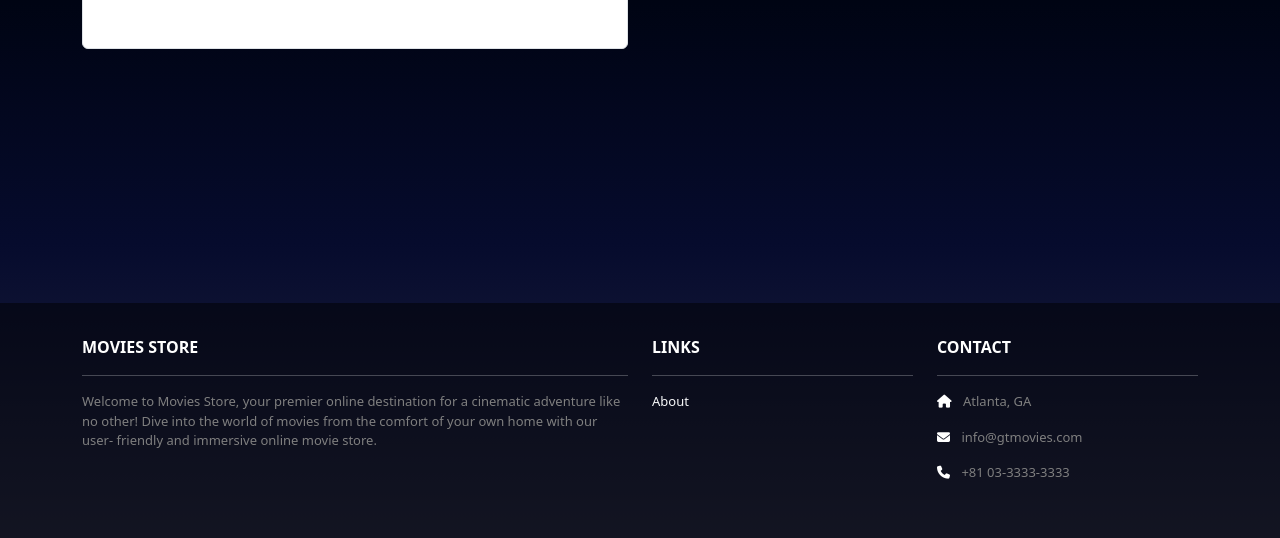
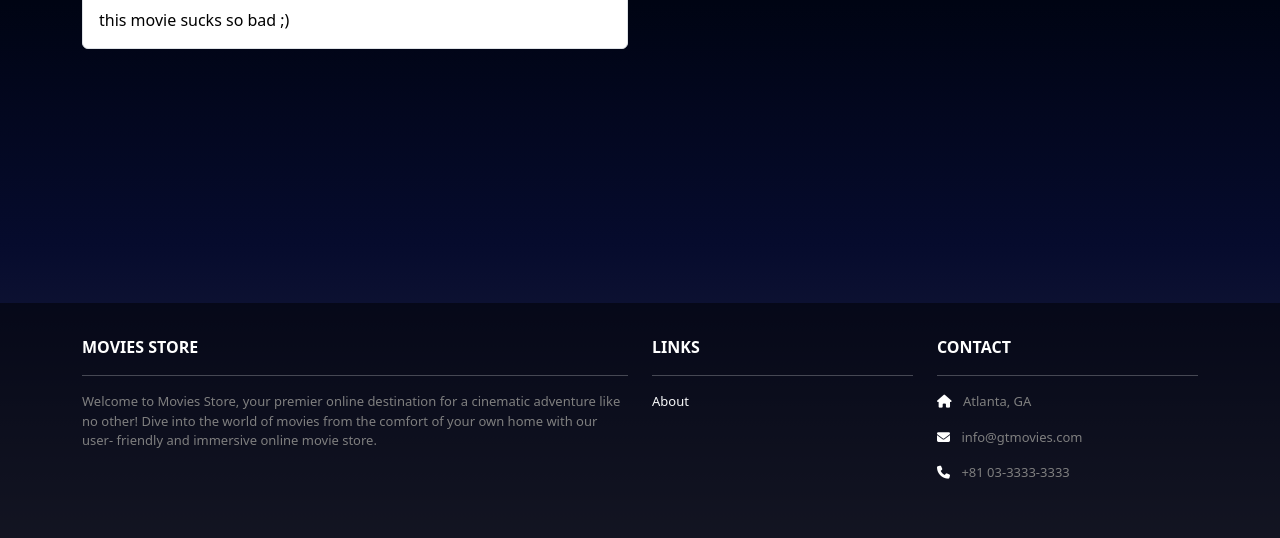
Before and after one commit to aidendowling/GTMoviesApp, a Django app: page /movies/2/ in a window 1280 px wide. Shown: the part 497-1035 px from the top of the page. Run offline with Django 5.2, Linux system fonts and the light colour scheme; data comes from the database, SQL or seed files in the repository; some libraries are stand-ins or nearby versions; some web fonts are replaced.

Commit message:
Fixed style issue within the reviews of a movie. Text color issue now fixed

```diff
--- a/movies/templates/movies/show.html
+++ b/movies/templates/movies/show.html
@@ -41,7 +41,7 @@
         <h6 class="card-subtitle mb-2 text-muted">
           {{ review.date }}
         </h6>
-        <p class="card-text">{{ review.comment }}</p>
+        <p class="card-text text-black">{{ review.comment }}</p>
           {% if user.is_authenticated and user == review.user %}
         <a class="btn btn-primary"
         href="{% url 'movies.edit_review' template_data.movie.id review.id %}">Edit
```
